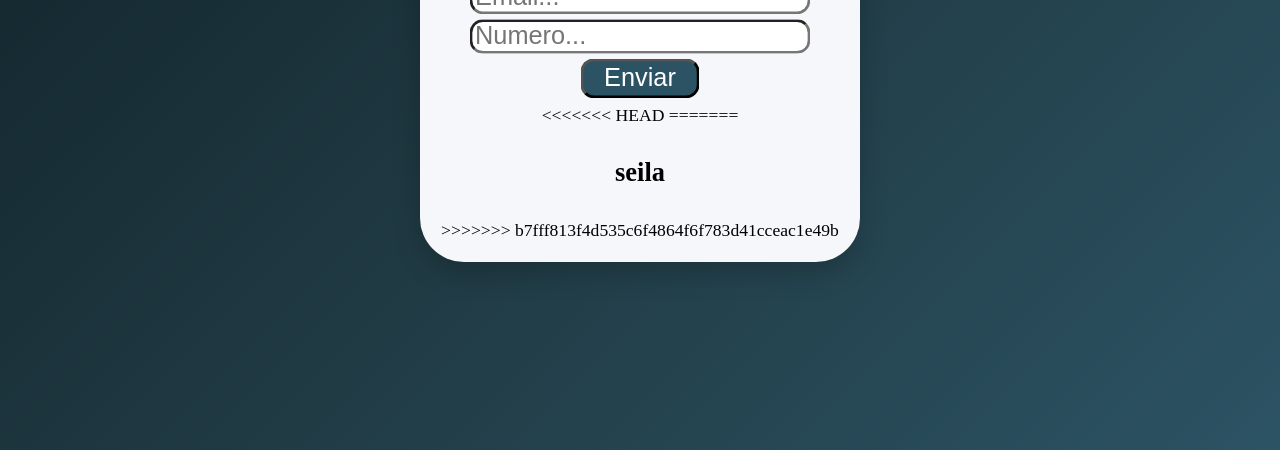
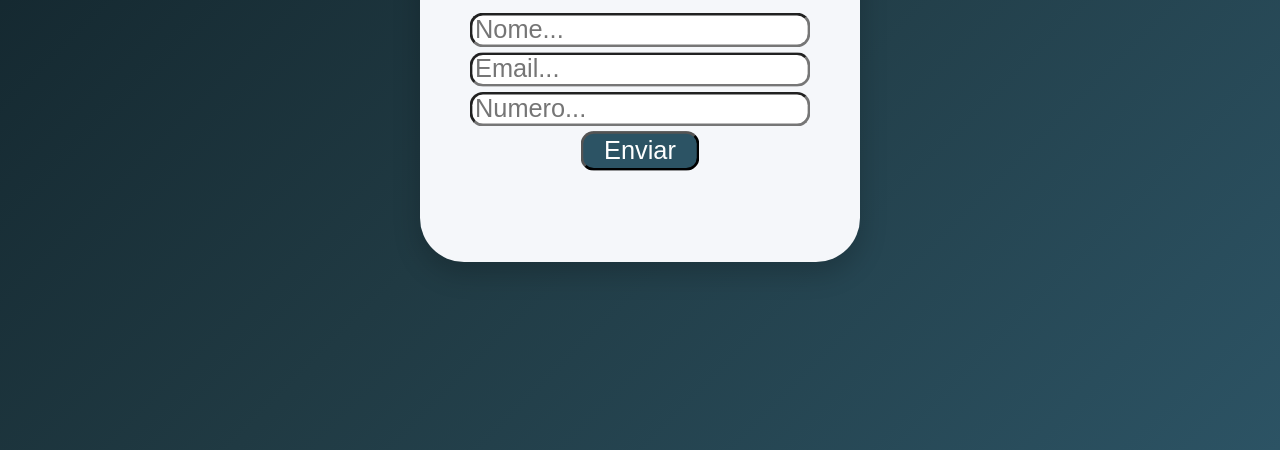
Before and after one commit to Nicolas226607/Exerc-cio-1, a plain HTML site: page index.html in a window 1280 px wide. Shown: the part 366-816 px from the top of the page. Drawn offline with Linux system fonts and the light colour scheme.

Commit message:
alterações finais

```diff
--- a/index.html
+++ b/index.html
@@ -14,11 +14,7 @@
         <input type="text" id="email" placeholder="Email..." class="input" />
         <input type="text" id="numero" placeholder="Numero..." class="input" />
         <button class="button" id="btn" onclick="botao">Enviar</button>
-<<<<<<< HEAD
 
-=======
-        <h2>seila</h2>
->>>>>>> b7fff813f4d535c6f4864f6f783d41cceac1e49b
       </div>
     </div>
   </body>
```
